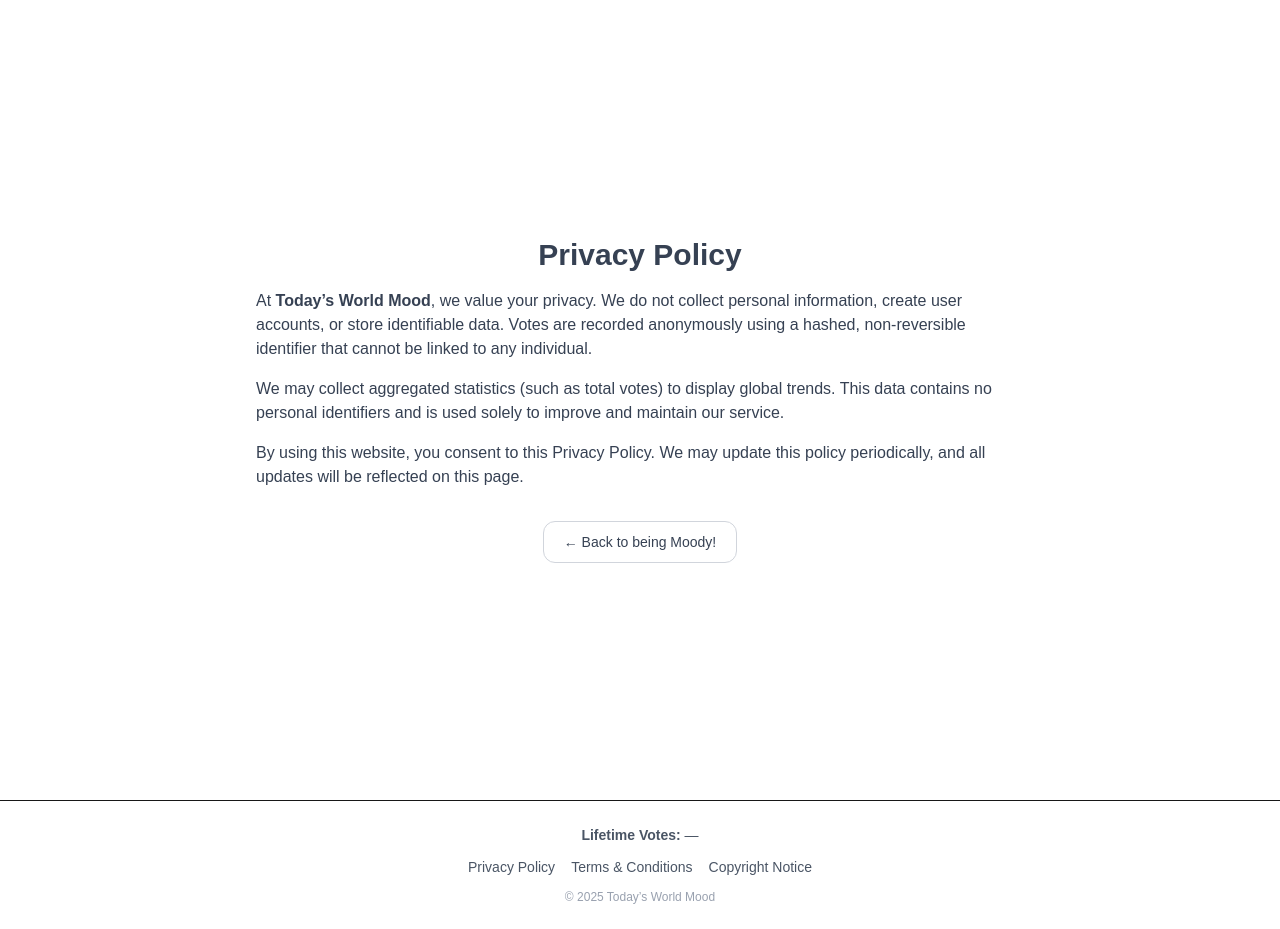
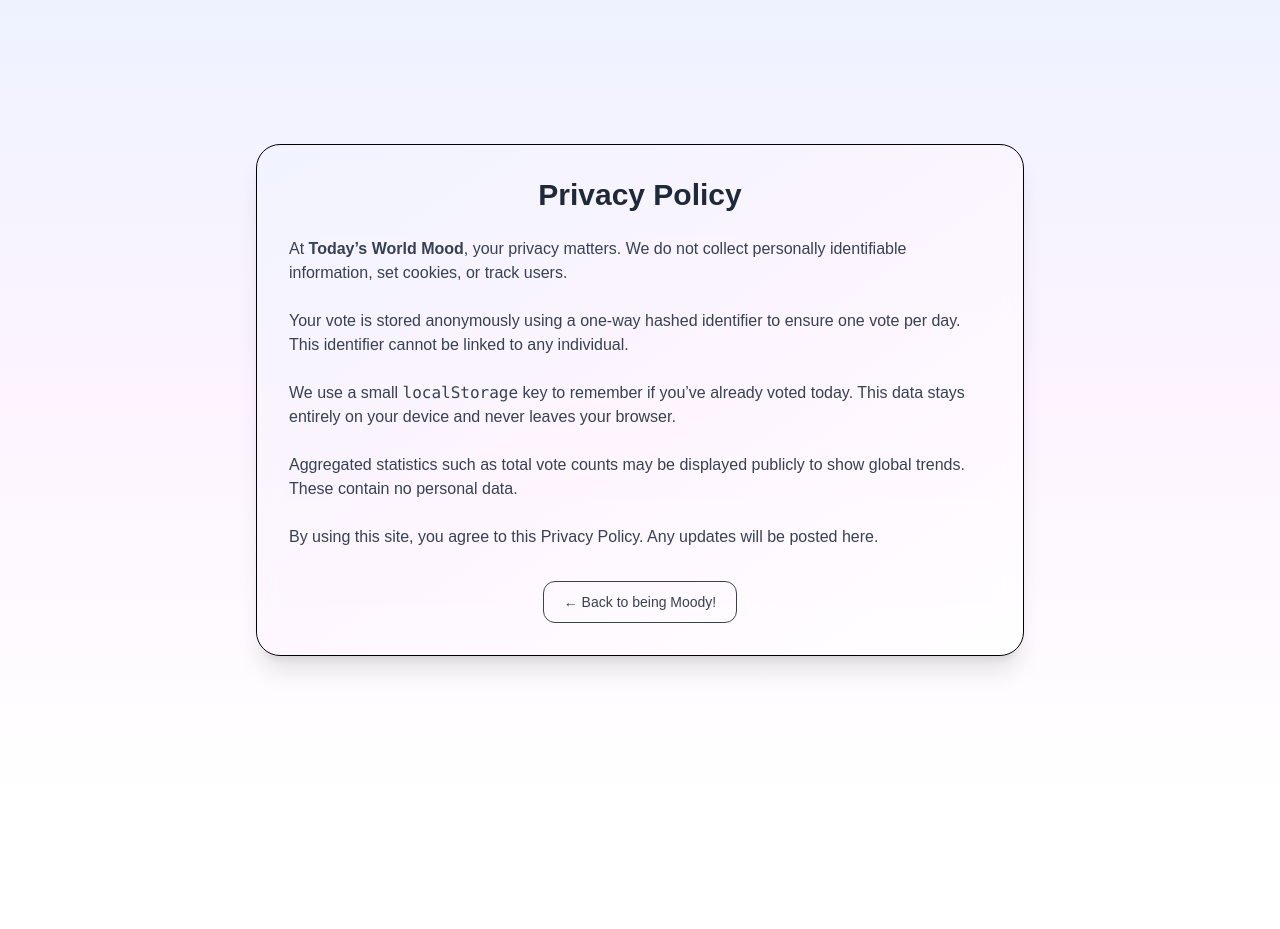
Before and after one commit to MadDogInteractive/todaysworldmood, a Next.js app: page /privacy in a window 1280 px wide. After the commit the page ends 800 px from the top, so only its background shows below. Built offline with nearby package versions, Linux system fonts and the light colour scheme; no server answers.

Commit message:
update: Changed some UI and display

```diff
--- a/src/app/copyright/page.tsx
+++ b/src/app/copyright/page.tsx
@@ -1,25 +1,27 @@
+'use client'
+
 import ReturnButton from '@/components/ReturnButton'
 
 export default function CopyrightPage() {
   const year = new Date().getFullYear()
 
   return (
-    <main className="min-h-dvh grid place-items-center bg-white px-4 py-16">
-      <section className="max-w-3xl text-gray-700 space-y-4 text-center">
-        <h1 className="text-3xl font-bold mb-4">Copyright Notice</h1>
-            <p>
-            © {year} Today’s World Mood. All rights reserved.
-            </p>
-            <p>
-            The content, design, and concept of this website are protected under
-            applicable copyright and intellectual property laws. No part of this site
-            may be reproduced, distributed, or transmitted in any form or by any means
-            without prior written permission from the site owner.
-            </p>
-            <p>
-            “Today’s World Mood” and its associated visuals are trademarks of the site
-            owner. Unauthorized use is strictly prohibited.
-            </p>
+    <main className="min-h-dvh bg-gradient-to-b from-indigo-50 via-fuchsia-50 to-white flex items-center justify-center px-4 py-16">
+      <section className="max-w-3xl w-full rounded-3xl border border-black/100 bg-gradient-to-br from-indigo-50/70 via-fuchsia-50/70 to-white/70 backdrop-blur-md shadow-xl p-8 text-gray-700 text-center space-y-6">
+        <h1 className="text-3xl font-bold mb-6 text-gray-800">
+          Copyright Notice
+        </h1>
+        <p>© {year} Today’s World Mood. All rights reserved.</p>
+        <p>
+          The design, layout, and concept of this site are protected by copyright and
+          intellectual property laws. No part may be copied or reused without written
+          permission.
+        </p>
+        <p>
+          “Today’s World Mood” and its associated marks are trademarks of the owner.
+          Unauthorized reproduction or distribution is prohibited.
+        </p>
+
         <ReturnButton />
       </section>
     </main>
--- a/src/app/layout.tsx
+++ b/src/app/layout.tsx
@@ -1,10 +1,9 @@
 import type { Metadata } from 'next'
 import './globals.css'
-import Footer from '@/components/Footer'
 
 export const metadata: Metadata = {
   title: "Today's World Mood",
-  description: 'Tap how you feel — see today’s totals update live.',
+  description: 'Tracking the pulse of global emotion in real-time.',
 }
 
 export default function RootLayout({
@@ -16,7 +15,6 @@ export default function RootLayout({
     <html lang="en">
       <body className="min-h-dvh bg-gradient-to-b from-fuchsia-50 via-white to-indigo-50 flex flex-col">
         <main className="flex-grow">{children}</main>
-        <Footer />
       </body>
     </html>
   )
--- a/src/app/page.tsx
+++ b/src/app/page.tsx
@@ -1,16 +1,39 @@
+'use client'
+
+import { useEffect, useState } from 'react'
 import VoteWidget from '@/components/VoteWidget'
 
 export default function Page() {
+  const [lifetime, setLifetime] = useState<number | null>(null)
+
+  useEffect(() => {
+    async function load() {
+      try {
+        const res = await fetch('/api/stats', { cache: 'no-store' })
+        const data = await res.json()
+        if (typeof data?.lifetimeTotal === 'number') {
+          setLifetime(data.lifetimeTotal)
+          const span = document.getElementById('lifetimeCount')
+          if (span) span.textContent = data.lifetimeTotal.toLocaleString()
+        }
+      } catch {
+        // ignore silently
+      }
+    }
+    load()
+    const interval = setInterval(load, 15000)
+    return () => clearInterval(interval)
+  }, [])
+
   return (
-    <main className="min-h-dvh">
-      <section className="mx-auto max-w-3xl px-4 py-16">
-        <div className="rounded-3xl border border-white/60 bg-white/70 backdrop-blur-md shadow-xl">
-          <div className="px-8 py-10">
-            <div className="text-center space-y-4">
-              <h1 className="text-4xl md:text-5xl font-extrabold text-white tracking-tight">
+    <main className="min-h-dvh bg-gradient-to-b from-indigo-50 via-fuchsia-50 to-white flex items-center justify-center px-4 py-16">
+      <section className="max-w-3xl w-full rounded-3xl border border-black/100 bg-gradient-to-br from-indigo-50/70 via-fuchsia-50/70 to-white/70 backdrop-blur-md shadow-xl p-8 text-gray-700">
+        {/* Title */}
+        <div className="text-center space-y-4 mb-8">
+          <h1 className="text-4xl md:text-5xl font-extrabold tracking-tight text-gray-800">
             Today’s World Mood
           </h1>
-              <p className="text-lg text-gray-700">
+          <p className="text-lg text-black-700">
             How do you feel about the world today?
           </p>
         </div>
@@ -20,17 +43,47 @@ export default function Page() {
             </div>
 
             {/* Mission Statement Section */}
-            <div className="mt-12 text-center border-t border-white/60 pt-8 text-gray-700">
-              <h2 className="text-2xl font-semibold text-white mb-3">Our Mission</h2>
-              <p className="text-base leading-relaxed text-gray-700/90 max-w-2xl mx-auto">
-                Today’s World Mood exists to capture the collective pulse of human
-                emotion — one click at a time. We believe that seeing how people feel
-                across the world fosters empathy and connection.
+            <div className="mt-12 text-center border-t border-black/60 pt-8 space-y-6">
+              <div>
+                <p className="text-base leading-relaxed text-black-700/90 max-w-2xl mx-auto">
+                  Today’s World Mood exists to capture the collective pulse of human emotion — one click
+                  at a time. We believe that seeing how people feel across the world fosters empathy and
+                  connection.
                   <br></br>
                   Share a moment of human feeling.
                 </p>
               </div>
+
+              {/* Lifetime Votes */}
+              <p className="text-sm text-black-700">
+                <span className="font-semibold">Lifetime Votes:</span>{' '}
+                <span className="tabular-nums">{lifetime?.toLocaleString() ?? '—'}</span>
+              </p>
+
+              {/* Legal Links */}
+              <div className="text-sm space-x-6">
+                <a
+                  href="/privacy"
+                  className="text-indigo-600 hover:text-fuchsia-600 transition font-medium hover:underline"
+                >
+                  Privacy Policy
+                </a>
+                <a
+                  href="/terms"
+                  className="text-indigo-600 hover:text-fuchsia-600 transition font-medium hover:underline"
+                >
+                  Terms & Conditions
+                </a>
+                <a
+                  href="/copyright"
+                  className="text-indigo-600 hover:text-fuchsia-600 transition font-medium hover:underline"
+                >
+                  Copyright Notice
+                </a>
               </div>
+              <p className="text-xs text-black-400">
+                © {new Date().getFullYear()} Today’s World Mood
+              </p>
             </div>
       </section>
     </main>
--- a/src/app/privacy/page.tsx
+++ b/src/app/privacy/page.tsx
@@ -1,26 +1,34 @@
+'use client'
+
 import ReturnButton from '@/components/ReturnButton'
-
 
 export default function PrivacyPage() {
   return (
-    <main className="min-h-dvh grid place-items-center bg-white px-4 py-16">
-      <section className="max-w-3xl text-gray-700 space-y-4">
-        <h1 className="text-3xl font-bold text-center mb-4">Privacy Policy</h1>
+    <main className="min-h-dvh bg-gradient-to-b from-indigo-50 via-fuchsia-50 to-white flex items-center justify-center px-4 py-16">
+      <section className="max-w-3xl w-full rounded-3xl border border-black/100 bg-gradient-to-br from-indigo-50/70 via-fuchsia-50/70 to-white/70 backdrop-blur-md shadow-xl p-8 space-y-6 text-gray-700">
+        <h1 className="text-3xl font-bold text-center mb-6 text-gray-800">
+          Privacy Policy
+        </h1>
         <p>
-            At <strong>Today’s World Mood</strong>, we value your privacy. We do not collect
-            personal information, create user accounts, or store identifiable data.
-            Votes are recorded anonymously using a hashed, non-reversible identifier
-            that cannot be linked to any individual.
+          At <strong>Today’s World Mood</strong>, your privacy matters. We do not collect
+          personally identifiable information, set cookies, or track users.
         </p>
         <p>
-            We may collect aggregated statistics (such as total votes) to display
-            global trends. This data contains no personal identifiers and is used
-            solely to improve and maintain our service.
+          Your vote is stored anonymously using a one-way hashed identifier to ensure
+          one vote per day. This identifier cannot be linked to any individual.
         </p>
         <p>
-            By using this website, you consent to this Privacy Policy. We may update
-            this policy periodically, and all updates will be reflected on this page.
+          We use a small <code>localStorage</code> key to remember if you’ve already voted today.
+          This data stays entirely on your device and never leaves your browser.
         </p>
+        <p>
+          Aggregated statistics such as total vote counts may be displayed publicly to
+          show global trends. These contain no personal data.
+        </p>
+        <p>
+          By using this site, you agree to this Privacy Policy. Any updates will be posted here.
+        </p>
+
         <ReturnButton />
       </section>
     </main>
--- a/src/app/terms/page.tsx
+++ b/src/app/terms/page.tsx
@@ -1,24 +1,32 @@
+'use client'
+
 import ReturnButton from '@/components/ReturnButton'
 
 export default function TermsPage() {
   return (
-    <main className="min-h-dvh grid place-items-center bg-white px-4 py-16">
-      <section className="max-w-3xl text-gray-700 space-y-4">
-        <h1 className="text-3xl font-bold text-center mb-4">Terms and Conditions</h1>
+    <main className="min-h-dvh bg-gradient-to-b from-indigo-50 via-fuchsia-50 to-white flex items-center justify-center px-4 py-16">
+      <section className="max-w-3xl w-full rounded-3xl border border-black/100 bg-gradient-to-br from-indigo-50/70 via-fuchsia-50/70 to-white/70 backdrop-blur-md shadow-xl p-8 space-y-6 text-gray-700">
+        <h1 className="text-3xl font-bold text-center mb-6 text-gray-800">
+          Terms and Conditions
+        </h1>
         <p>
-                By accessing <strong>Today’s World Mood</strong>, you agree to use this
-                service for lawful purposes only. You must not attempt to compromise the
-                functionality, security, or integrity of the site or its data.
+          By accessing <strong>Today’s World Mood</strong>, you agree to use this website
+          for lawful, ethical purposes and to refrain from activities that could disrupt
+          or damage its services or data.
         </p>
         <p>
-                The service is provided “as is” without warranties of any kind, express or
-                implied. We make no guarantees about uptime, accuracy, or the availability
-                of data and reserve the right to modify or discontinue the service at any
-                time without notice.
+          The service is provided “as is,” with no warranties or guarantees. We make no
+          representations regarding uptime, accuracy, or continued availability.
         </p>
         <p>
-                Your continued use of this website constitutes acceptance of these Terms.
+          We reserve the right to update, suspend, or discontinue this site at any time
+          without prior notice.
         </p>
+        <p>
+          Continued use of this site constitutes your acceptance of these Terms and any
+          modifications published here.
+        </p>
+
         <ReturnButton />
       </section>
     </main>
--- a/src/components/Footer.tsx
+++ /dev/null
@@ -1,56 +0,0 @@
-'use client'
-
-import { useEffect, useState } from 'react'
-import Link from 'next/link'
-
-export default function Footer() {
-  const [lifetime, setLifetime] = useState<number | null>(null)
-
-  useEffect(() => {
-    let active = true
-    async function load() {
-      try {
-        const res = await fetch('/api/stats', { cache: 'no-store' })
-        const data = await res.json()
-        if (active && typeof data?.lifetimeTotal === 'number') {
-          setLifetime(data.lifetimeTotal)
-        }
-      } catch {
-        // ignore errors silently
-      }
-    }
-    load()
-    const interval = setInterval(load, 15000)
-    return () => {
-      active = false
-      clearInterval(interval)
-    }
-  }, [])
-
-  return (
-    <footer className="bg-white border-t">
-      <div className="mx-auto max-w-3xl px-4 py-6 text-center text-gray-600">
-        <p className="text-sm mb-3">
-          <span className="font-semibold">Lifetime Votes:</span>{' '}
-          <span className="tabular-nums">{lifetime ?? '—'}</span>
-        </p>
-
-        <nav className="space-x-4 text-sm">
-          <Link href="/privacy" className="hover:underline">
-            Privacy Policy
-          </Link>
-          <Link href="/terms" className="hover:underline">
-            Terms & Conditions
-          </Link>
-          <Link href="/copyright" className="hover:underline">
-            Copyright Notice
-          </Link>
-        </nav>
-
-        <p className="mt-3 text-xs text-gray-400">
-          © {new Date().getFullYear()} Today’s World Mood
-        </p>
-      </div>
-    </footer>
-  )
-}
--- a/src/components/ReturnButton.tsx
+++ b/src/components/ReturnButton.tsx
@@ -9,7 +9,7 @@ export default function ReturnButton() {
     <div className="text-center mt-8">
       <button
         onClick={() => router.push('/')}
-        className="px-5 py-2.5 rounded-xl border border-gray-300 hover:bg-gray-50 transition text-sm font-medium text-gray-700"
+        className="px-5 py-2.5 rounded-xl border border-black-100 hover:bg-gray-50 transition text-sm font-medium text-gray-700"
       >
         ← Back to being Moody!
       </button>
--- a/src/components/VoteWidget.tsx
+++ b/src/components/VoteWidget.tsx
@@ -123,7 +123,7 @@ export default function VoteWidget() {
           </button>
         </div>
       ) : (
-        <p className="text-center text-sm text-gray-700">
+        <p className="text-center text-sm text-black-700">
           Check Back Tomorrow to Vote Again
         </p>
       )}
@@ -134,7 +134,7 @@ export default function VoteWidget() {
           <div className="text-7xl md:text-8xl leading-none drop-shadow-[0_10px_24px_rgba(99,102,241,0.35)]">
             {leaderEmoji}
           </div>
-          <div className="mt-2 text-sm text-gray-700">
+          <div className="mt-2 text-sm text-black-700">
             Today’s leading mood:{' '}
             <span className="font-semibold capitalize">{leader}</span>
           </div>
@@ -148,7 +148,7 @@ export default function VoteWidget() {
         </h2>
         {!loading && (
           <div className="flex justify-center">
-            <div className="inline-block rounded-2xl border border-white/60 bg-white/70 backdrop-blur px-8 py-6 shadow-md">
+            <div className="inline-block rounded-2xl border border-black/100 bg-white/70 backdrop-blur px-8 py-6 shadow-md">
               <div className="font-extrabold tabular-nums text-black text-[clamp(2.5rem,8vw,4rem)]">
                 {stats.todayTotal.toLocaleString()}
               </div>
```
Lines whose indentation alone changed are shown as unchanged.
